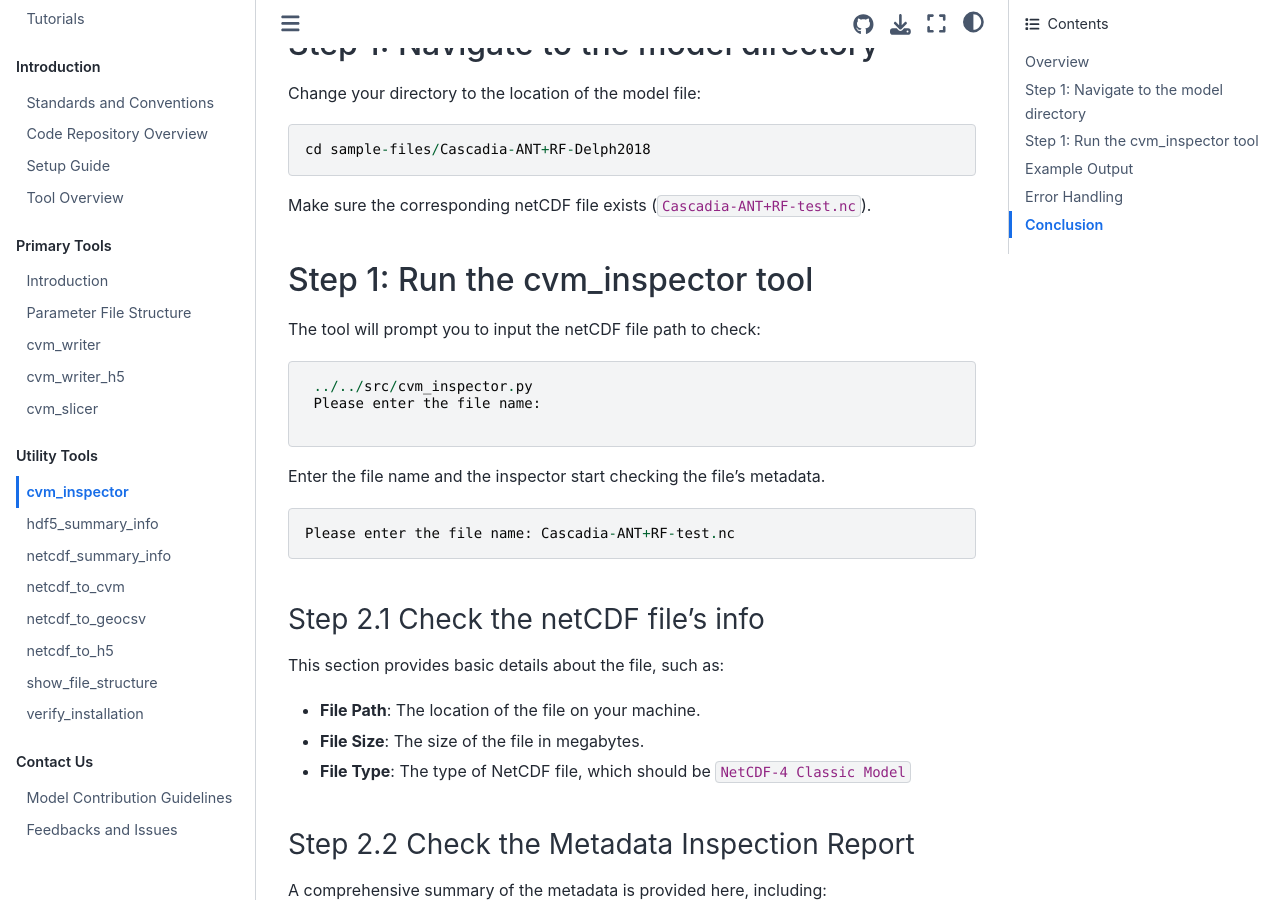
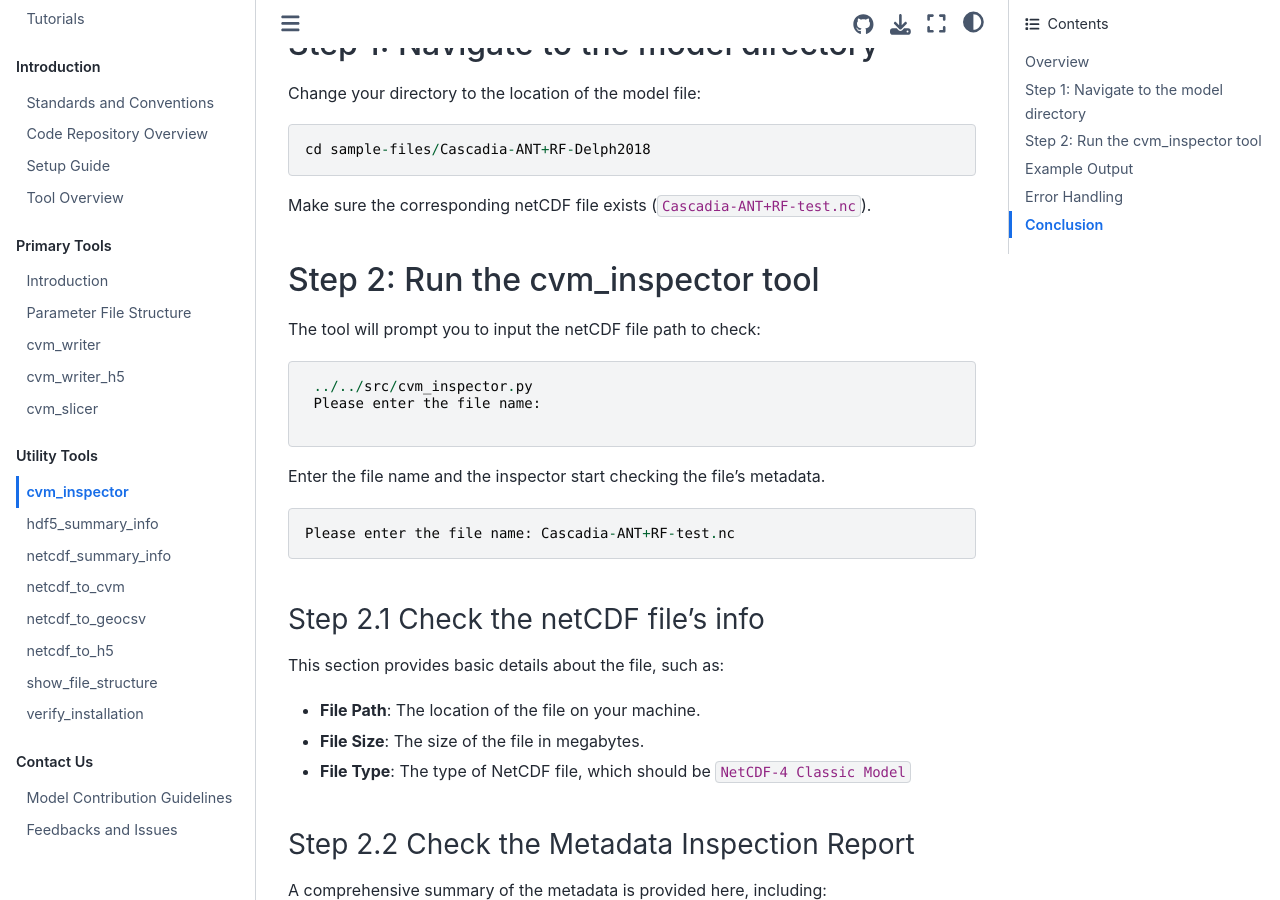
Before and after one commit to cascadiaquakes/cvm-tools-book, a Jupyter Book: the page built from usage/cvm_inspector.md, in a window 1280 px wide and 900 px high, scrolled down 711 px. Built offline with Jupyter Book 1.0.4 settings and Sphinx 7.4.7 and the Sphinx Book theme 1.1.4, drawn with Linux system fonts in a browser that asks for light colours.

Commit message:
style update

```diff
--- a/usage/cvm_inspector.md
+++ b/usage/cvm_inspector.md
@@ -27,7 +27,7 @@ cd sample-files/Cascadia-ANT+RF-Delph2018
 
 Make sure the corresponding netCDF file exists (`Cascadia-ANT+RF-test.nc`).
 
-## Step 1: Run the cvm_inspector tool
+## Step 2: Run the cvm_inspector tool
 
 The tool will prompt you to input the netCDF file path to check:
 
```
